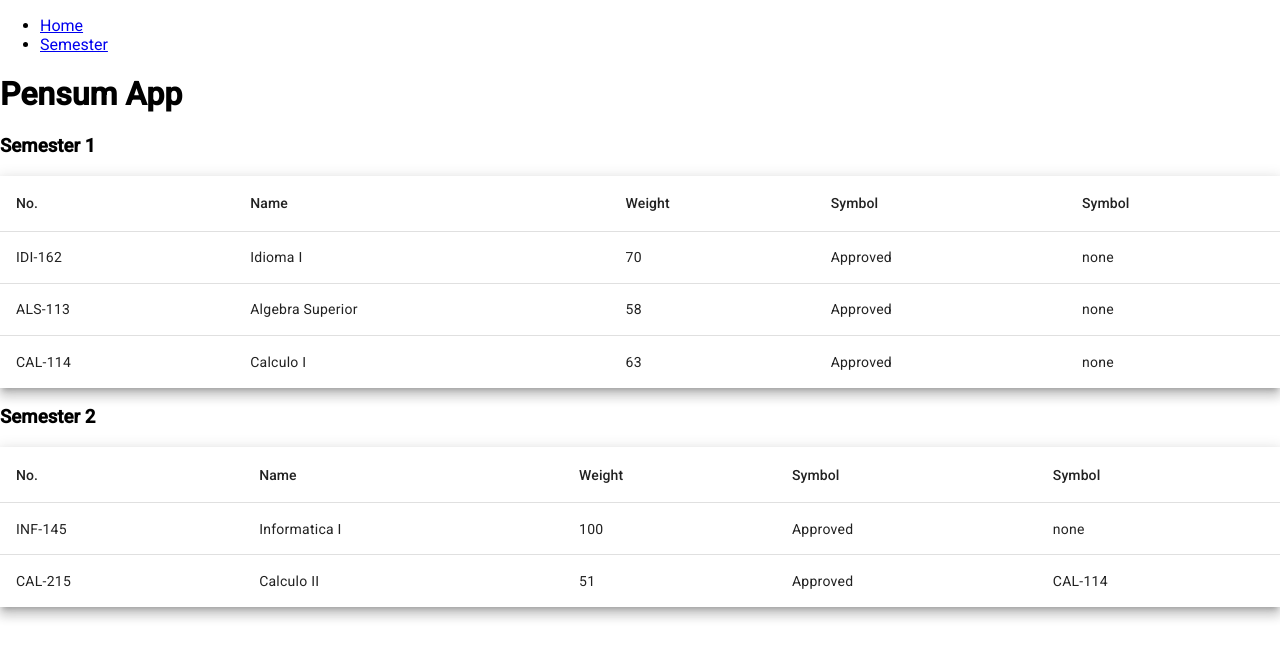
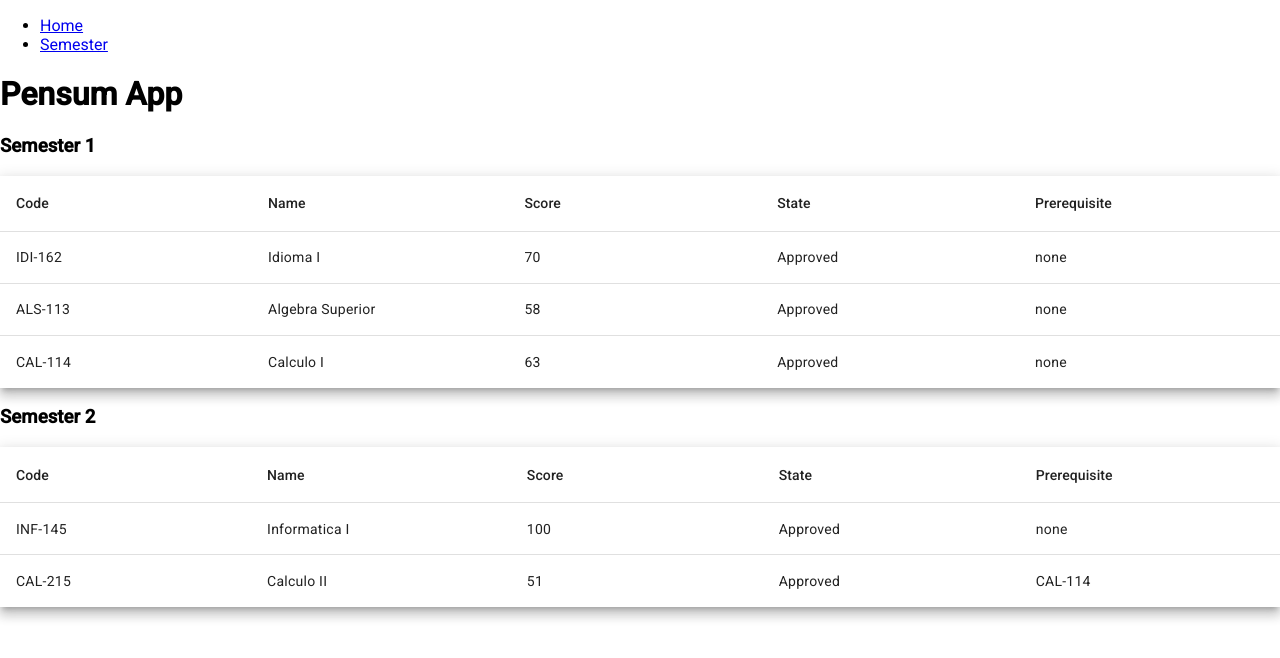
Before and after one commit to andres19r/pensum-angular, an Angular app: page /home in a window 1280 px wide. Shown: the top 658 px of the page. Built offline with nearby package versions, Linux system fonts and the light colour scheme.

Commit message:
fix(home): fix header names & td with

```diff
--- a/src/app/components/home/home.component.html
+++ b/src/app/components/home/home.component.html
@@ -3,37 +3,34 @@
 
   <table mat-table [dataSource]="semester.subjects" class="mat-elevation-z8">
 
-    <!--- Note that these columns can be defined in any order.
-        The actual rendered columns are set as a property on the row definition" -->
-
-    <!-- Position Column -->
+    <!-- Code Column -->
     <ng-container matColumnDef="code">
-      <th mat-header-cell *matHeaderCellDef> No. </th>
-      <td mat-cell *matCellDef="let element"> {{element.code}} </td>
+      <th mat-header-cell *matHeaderCellDef>Code</th>
+      <td mat-cell *matCellDef="let element">{{element.code}}</td>
     </ng-container>
 
     <!-- Name Column -->
     <ng-container matColumnDef="name">
-      <th mat-header-cell *matHeaderCellDef> Name </th>
-      <td mat-cell *matCellDef="let element"> {{element.name}} </td>
+      <th mat-header-cell *matHeaderCellDef>Name</th>
+      <td mat-cell *matCellDef="let element">{{element.name}}</td>
     </ng-container>
 
-    <!-- Weight Column -->
+    <!-- Score Column -->
     <ng-container matColumnDef="score">
-      <th mat-header-cell *matHeaderCellDef> Weight </th>
-      <td mat-cell *matCellDef="let element"> {{element.score}} </td>
+      <th mat-header-cell *matHeaderCellDef>Score</th>
+      <td mat-cell *matCellDef="let element">{{element.score}}</td>
     </ng-container>
 
-    <!-- Symbol Column -->
+    <!-- State Column -->
     <ng-container matColumnDef="state">
-      <th mat-header-cell *matHeaderCellDef> Symbol </th>
-      <td mat-cell *matCellDef="let element"> {{element.state}} </td>
+      <th mat-header-cell *matHeaderCellDef>State</th>
+      <td mat-cell *matCellDef="let element">{{element.state}}</td>
     </ng-container>
 
-    <!-- Symbol Column -->
+    <!-- Prerequisite Column -->
     <ng-container matColumnDef="prerequisite">
-      <th mat-header-cell *matHeaderCellDef> Symbol </th>
-      <td mat-cell *matCellDef="let element"> {{element.prerequisite}} </td>
+      <th mat-header-cell *matHeaderCellDef>Prerequisite</th>
+      <td mat-cell *matCellDef="let element">{{element.prerequisite}}</td>
     </ng-container>
 
     <tr mat-header-row *matHeaderRowDef="displayedColumns"></tr>
--- a/src/app/components/home/home.component.scss
+++ b/src/app/components/home/home.component.scss
@@ -0,0 +1,3 @@
+td {
+  width: 300px;
+}
```
